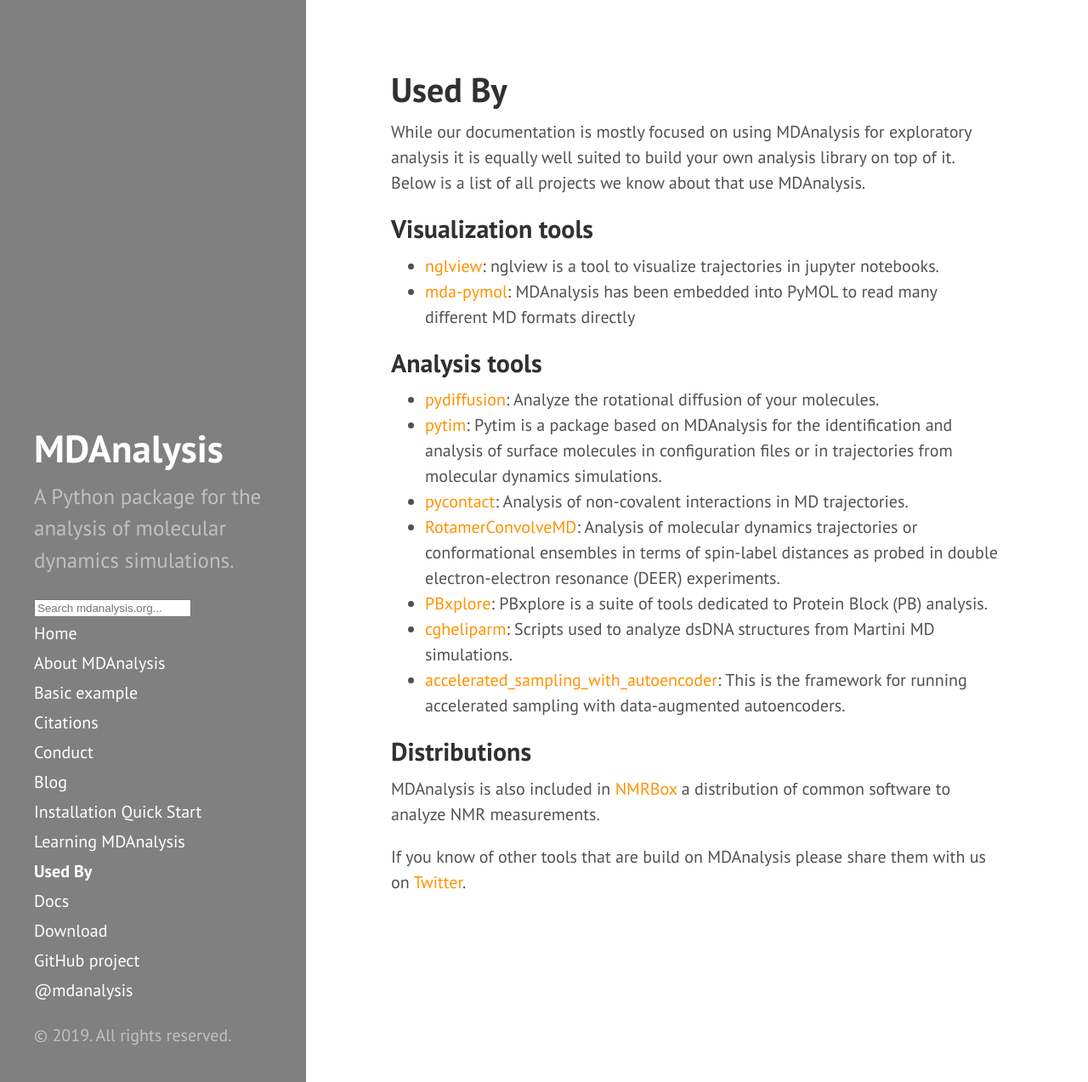
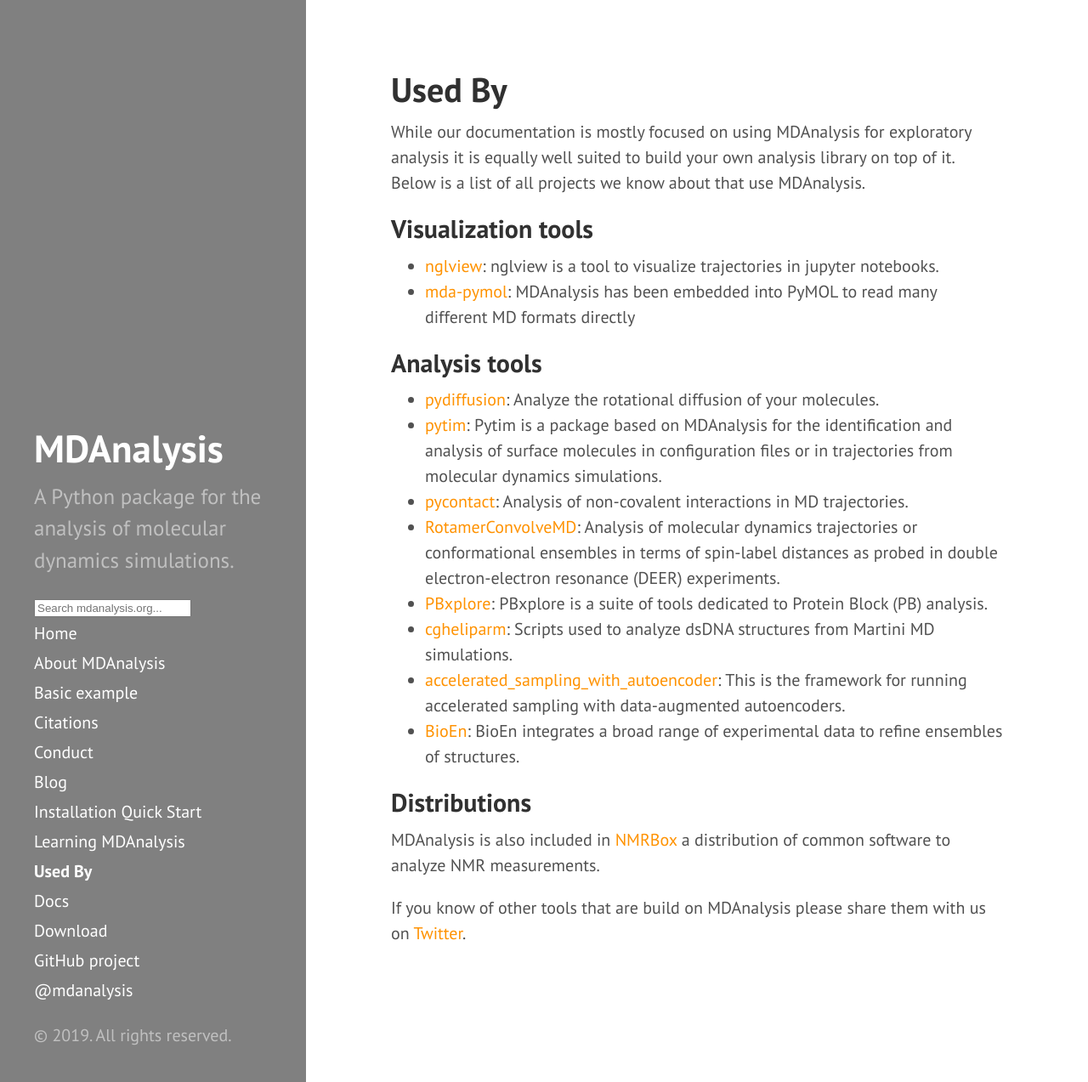
Before and after one commit to MDAnalysis/MDAnalysis.github.io, a Jekyll site: the page built from pages/used-by.md, in a window 1280 px wide and 1273 px high. Shown: the whole window at 85% size. Built offline with Jekyll 4.4.1, drawn with Linux system fonts in a browser that asks for light colours; comment, search, counter and statistics services are not loaded.

Commit message:
Update used-by.md
fix #103

```diff
--- a/pages/used-by.md
+++ b/pages/used-by.md
@@ -35,6 +35,7 @@ it. Below is a list of all projects we know about that use MDAnalysis.
 -  [accelerated_sampling_with_autoencoder](https://github.com/weiHelloWorld/accelerated_sampling_with_autoencoder):
    This is the framework for running accelerated sampling with data-augmented
    autoencoders.
+-  [BioEn](https://github.com/bio-phys/BioEn): BioEn integrates a broad range of experimental data to refine ensembles of structures.
 
 ## Distributions
 
```
